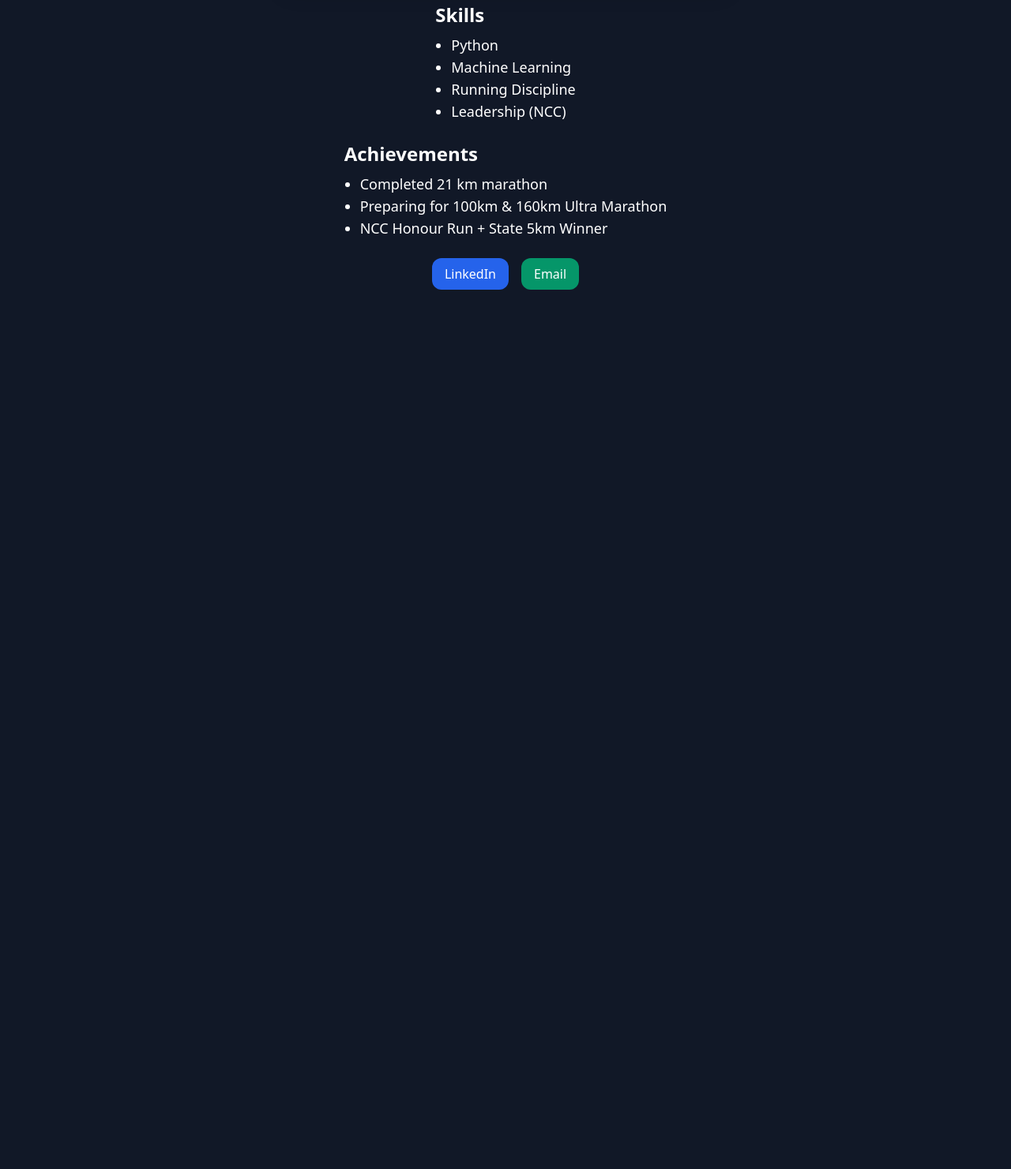
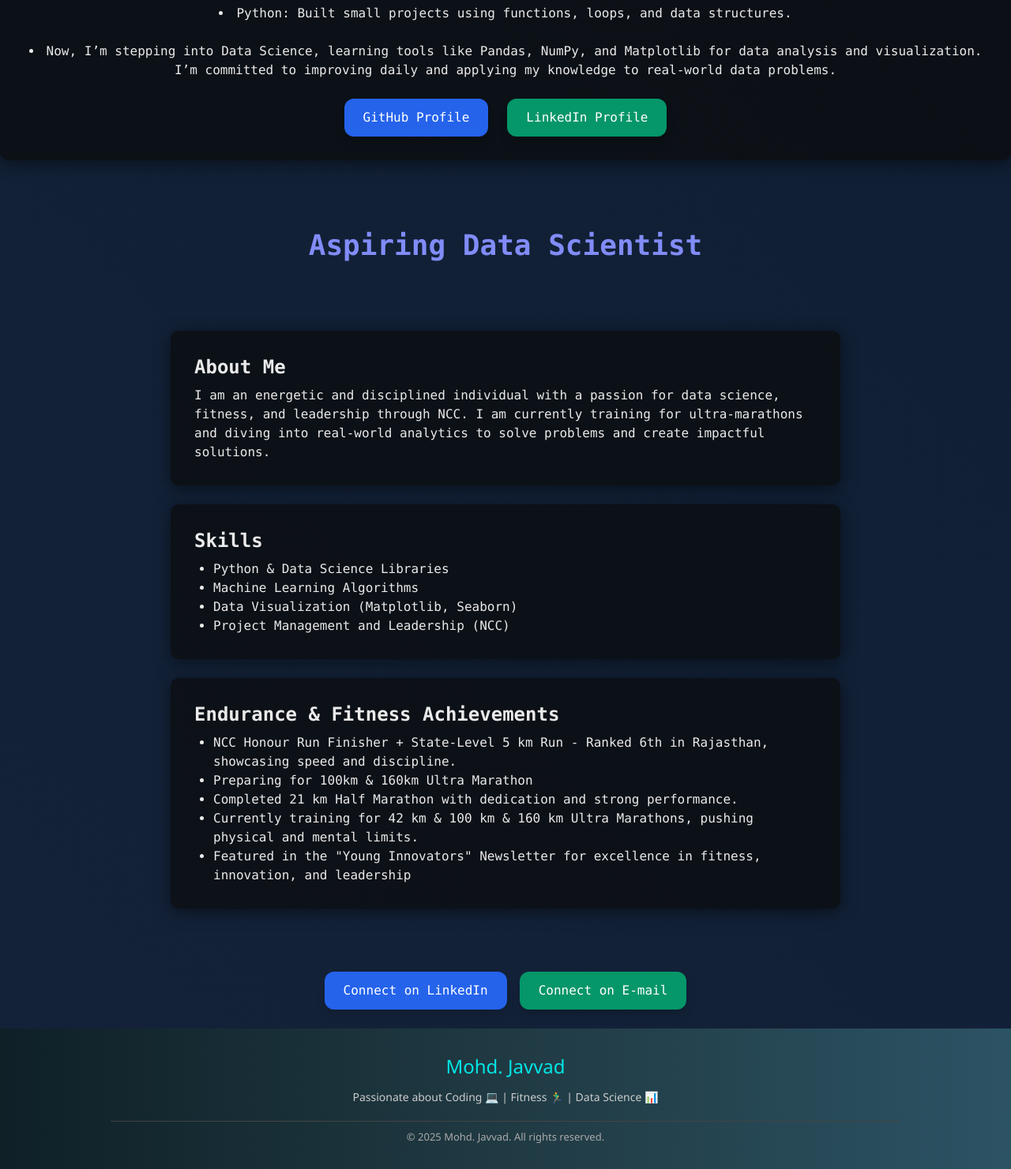
Before and after one commit to MohdJavvad/my-portfolio, a plain HTML site: page index.html in a window 1280 px wide. Shown: the part 361-1842 px from the top of the page at 79% size. Before the commit the page ends 800 px from the top, so only its background shows below. Drawn offline with nearby package versions, Linux system fonts and the light colour scheme.

Commit message:
Update index23.html

```diff
--- a/index.html
+++ b/index.html
@@ -1,44 +1,227 @@
+
 <!DOCTYPE html>
 <html lang="en">
 <head>
   <meta charset="UTF-8" />
-  <meta name="viewport" content="width=device-width, initial-scale=1.0" />
+  <meta name="viewport" content="width=device-width, initial-scale=1.0"/>
   <title>Mohd. Javvad | Portfolio</title>
   <link href="https://cdn.jsdelivr.net/npm/tailwindcss@2.2.19/dist/tailwind.min.css" rel="stylesheet">
+  <script src="https://unpkg.com/@lottiefiles/lottie-player@latest/dist/lottie-player.js"></script>
+
+  <style>
+    /* Animated coding-style background */
+    body {
+      background: linear-gradient(45deg, #1E2A47, #0B1B2D);
+      background-size: 400% 400%;
+      animation: gradientAnimation 10s ease infinite;
+      color: #EAEAEA;
+      font-family: 'Courier New', Courier, monospace;
+    }
+
+    @keyframes gradientAnimation {
+      0% {
+        background-position: 0% 50%;
+      }
+      50% {
+        background-position: 100% 50%;
+      }
+      100% {
+        background-position: 0% 50%;
+      }
+    }
+
+    .coding-bg {
+      background-color: rgba(10, 10, 10, 0.7);
+      padding: 30px;
+      border-radius: 10px;
+      box-shadow: 0 4px 20px rgba(0, 0, 0, 0.5);
+    }
+
+    .button-style {
+      transition: all 0.3s ease;
+    }
+
+    .button-style:hover {
+      transform: scale(1.1);
+      background-color: #3498db;
+    }
+  </style>
 </head>
-<body class="bg-gray-900 text-white">
-  <div class="min-h-screen flex flex-col items-center justify-center p-6">
-    <h1 class="text-4xl font-bold mb-4">Mohd. Javvad</h1>
-    <p class="text-xl mb-6">Aspiring Data Scientist | Ultra-Marathon Runner | NCC Cadet</p>
+<body class="font-mono">
 
-    <section class="bg-gray-800 p-6 rounded-2xl shadow-xl max-w-xl">
-      <h2 class="text-2xl font-semibold mb-2">About Me</h2>
-      <p>I am a passionate individual with a love for endurance sports, data science, and leadership through NCC. I'm currently training for ultra-marathons while diving deep into data science.</p>
+  <!-- 🔹 LATEST NEWS SECTION (Top Bar) -->
+  <div class="bg-blue-900 text-center py-2 text-sm text-white">
+    <p>🚀 Latest Update: New Data Science course is live! Check it out in the Skills section.</p>
+  </div>
+
+  <!-- 🔹 HEADER -->
+  <header class="bg-gray-900 shadow-2xl p-8 flex justify-center items-center sticky top-0 z-50">
+    <div class="flex items-center space-x-6">
+      <!-- Simple Title (Without Gradient Effect) -->
+      <h1 class="font-bold text-white">Mohd Javvad</h1>
+    </div>
+    <!-- Navigation Links -->
+    <nav class="space-x-6 ml-8">
+      <a href="#about" class="hover:text-blue-400 transition duration-300 transform hover:scale-105">About</a>
+      <a href="#skills" class="hover:text-blue-400 transition duration-300 transform hover:scale-105">Skills</a>
+      <a href="#achievements" class="hover:text-blue-400 transition duration-300 transform hover:scale-105">Achievements</a>
+      <a href="#contact" class="hover:text-blue-400 transition duration-300 transform hover:scale-105">Contact</a>
+    </nav>
+  </header>
+
+  <!-- 🔹 CODING INTERFACE SECTION -->
+  <section class="coding-bg my-6 text-center">
+    <h3 class="text-3xl font-semibold mb-4">My Coding Journey</h3>
+    <p class="mb-4">Exploring coding & data science to enhance my career. Here are a few coding highlights:</p>
+    <uo>
+        <li>HTML & CSS: Created structured and responsive websites</li><br>
+        <li>SQL: Gained hands-on experience in writing queries and managing data.</li><br>
+        <li>Python: Built small projects using functions, loops, and data structures. </li> <br>
+        <li>Now, I’m stepping into Data Science, learning tools like Pandas, NumPy, and Matplotlib for data analysis and visualization. I’m committed to improving daily and applying my knowledge to real-world data problems.</li>
+    </uo> <br>
+    <div class="flex justify-center space-x-6">
+      <a href="https://github.com/MohdJavvad" class="button-style px-6 py-3 bg-blue-600 rounded-xl shadow-lg text-white">
+        GitHub Profile
+      </a>
+      <a href="https://www.linkedin.com/in/mohd-javvad/" class="button-style px-6 py-3 bg-green-600 rounded-xl shadow-lg text-white">
+        LinkedIn Profile
+      </a>
+    </div>
+  </section>
+
+  <!-- 🔹 BODY -->
+  <main class="p-6 max-w-4xl mx-auto">
+    <!-- Hero Section -->
+    <section class="text-center my-10">
+      <h2 class="text-4xl font-bold mb-2 text-indigo-400">Aspiring Data Scientist </h2>
+      <!-- <p class="text-lg text-gray-400">Ultra-marathoner | Explorer | Learner</p> -->
+    </section>
+    <br>
+
+    <!-- About -->
+    <section id="about" class="coding-bg p-6 rounded-2xl shadow-2xl my-6">
+      <h3 class="text-2xl font-semibold mb-2">About Me</h3>
+      <p>
+        I am an energetic and disciplined individual with a passion for data science, fitness, and leadership through NCC. I am currently training for ultra-marathons and diving into real-world analytics to solve problems and create impactful solutions.
+      </p>
     </section>
 
-    <section class="mt-6 max-w-xl">
-      <h2 class="text-2xl font-semibold mb-2">Skills</h2>
-      <ul class="list-disc pl-5 text-lg">
-        <li>Python</li>
-        <li>Machine Learning</li>
-        <li>Running Discipline</li>
-        <li>Leadership (NCC)</li>
+    <!-- Skills -->
+    <section id="skills" class="coding-bg p-6 rounded-2xl shadow-2xl my-6">
+      <h3 class="text-2xl font-semibold mb-2">Skills</h3>
+      <ul class="list-disc pl-6">
+        <li>Python & Data Science Libraries</li>
+        <li>Machine Learning Algorithms</li>
+        <li>Data Visualization (Matplotlib, Seaborn)</li>
+        <!-- <li>Web Development (HTML, CSS, JavaScript)</li> -->
+        <li>Project Management and Leadership (NCC)</li>
       </ul>
     </section>
 
-    <section class="mt-6 max-w-xl">
-      <h2 class="text-2xl font-semibold mb-2">Achievements</h2>
-      <ul class="list-disc pl-5 text-lg">
-        <li>Completed 21 km marathon</li>
+    <!-- Achievements -->
+    <section id="achievements" class="coding-bg p-6 rounded-2xl shadow-2xl my-6">
+      <h3 class="text-2xl font-semibold mb-2">Endurance & Fitness Achievements</h3>
+      <ul class="list-disc pl-6">
+        <li>NCC Honour Run Finisher +  State-Level 5 km Run -  Ranked 6th in Rajasthan, showcasing speed and discipline.</li>
         <li>Preparing for 100km & 160km Ultra Marathon</li>
-        <li>NCC Honour Run + State 5km Winner</li>
+        <li>Completed 21 km Half Marathon with dedication and strong performance.</li>
+        <li>Currently training for 42 km & 100 km & 160 km Ultra Marathons, pushing physical and mental limits.</li>
+        <li>Featured in the "Young Innovators" Newsletter for excellence in fitness, innovation, and leadership</li>
       </ul>
     </section>
+    <br>
 
-    <section class="mt-6 flex space-x-4">
-      <a href="https://www.linkedin.com/in/mohd-javvad/e" class="bg-blue-600 px-4 py-2 rounded-xl text-white hover:bg-blue-800">LinkedIn</a>
-      <a href="mailto:javvadmohd524@gmail.com" class="bg-green-600 px-4 py-2 rounded-xl text-white hover:bg-green-800">Email</a>
-    </section>
+    <!-- Buttons -->
+    <div class="mt-8 flex flex-wrap justify-center gap-4">
+      <a href="https://www.linkedin.com/in/mohd-javvad/" class="button-style px-6 py-3 bg-blue-600 rounded-xl shadow-lg text-white">
+        Connect on LinkedIn
+      </a>
+      <a href="mailto:javvadmohd524@gmail.com" class="button-style px-6 py-3 bg-green-600 rounded-xl shadow-lg text-white">
+        Connect on E-mail
+      </a>
+    </div>
+  </main>
+
+<!-- 🌙 Modern Footer HTML -->
+<footer class="footer">
+  <div class="footer-container">
+    <div class="footer-text">
+      <h3>Mohd. Javvad</h3>
+      <p>Passionate about Coding 💻 | Fitness 🏃‍♂️ | Data Science 📊</p>
+    </div>
+    <div class="footer-bottom">
+      <p>&copy; 2025 Mohd. Javvad. All rights reserved.</p>
+    </div>
   </div>
+</footer>
+
+<!-- ✨ CSS Styling -->
+<style>
+  .footer {
+    background: linear-gradient(to right, #0f2027, #203a43, #2c5364);
+    color: #ffffff;
+    padding: 30px 20px;
+    font-family: 'Segoe UI', sans-serif;
+    animation: slideUp 1s ease-in-out;
+  }
+
+  .footer-container {
+    max-width: 1000px;
+    margin: auto;
+    text-align: center;
+  }
+
+  .footer-text h3 {
+    font-size: 24px;
+    margin-bottom: 10px;
+    color: #00e6e6;
+    transition: color 0.3s;
+  }
+
+  .footer-text h3:hover {
+    color: #ffd700;
+  }
+
+  .footer-text p {
+    font-size: 14px;
+    color: #ccc;
+    margin-bottom: 20px;
+  }
+
+  .footer-bottom p {
+    font-size: 13px;
+    color: #aaa;
+    border-top: 1px solid #444;
+    padding-top: 10px;
+    margin-top: 20px;
+  }
+
+  @keyframes slideUp {
+    0% {
+      opacity: 0;
+      transform: translateY(30px);
+    }
+    100% {
+      opacity: 1;
+      transform: translateY(0);
+    }
+  }
+
+  /* Responsive */
+  @media (max-width: 600px) {
+    .footer-text h3 {
+      font-size: 20px;
+    }
+    .footer-text p,
+    .footer-bottom p {
+      font-size: 13px;
+    }
+  }
+</style>
+
+
+
+
+
 </body>
 </html>
```
